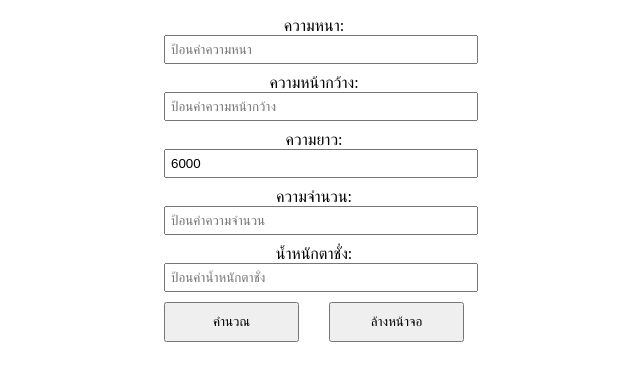
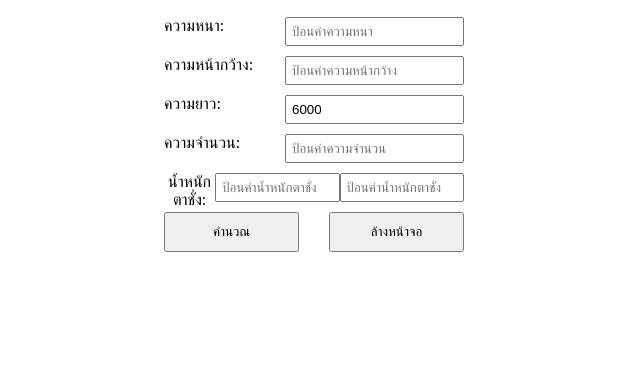
Before and after one commit to chai2686/SubBot_Projects_Web, a plain HTML site: page calc.htm in a window 1280 px wide. Shown: the part 50-430 px from the top of the page, without its empty margins (326-966 px from the left). Drawn offline with Linux system fonts and the light colour scheme.

Commit message:
Update calc.htm

```diff
--- a/calc.htm
+++ b/calc.htm
@@ -13,7 +13,7 @@
     }
 
     input {
-      width: 100%;
+      width: 55%;
       padding: 5px;
       margin-bottom: 10px;
     }
@@ -31,26 +31,52 @@
     .btn-container button {
       flex-basis: 45%; /* กำหนดขนาดให้ปุ่มเป็น 45% ของพื้นที่ของคอนเทนเนอร์ */
     }
+    .thick-container {
+      display: flex;
+      justify-content: space-between;
+    }
+    .width-container {
+      display: flex;
+      justify-content: space-between;
+    }
+    .length-container {
+      display: flex;
+      justify-content: space-between;
+    }
+    .quantity-container {
+      display: flex;
+      justify-content: space-between;
+    }
+    .weight-container {
+      display: flex;
+      justify-content: space-between;
+    }
   </style>
 </head>
 <body>
   <div class="container">
     <h2>เว็บคำนวณ</h2>
+    <div class="thick-container">
     <label for="boldness">ความหนา:</label>
     <input type="number" id="boldness" placeholder="ป้อนค่าความหนา">
-
+    </div>
+    <div class="width-container">
     <label for="width">ความหน้ากว้าง:</label>
     <input type="number" id="width" placeholder="ป้อนค่าความหน้ากว้าง">
-
+    </div>
+    <div class="length-container">
     <label for="length">ความยาว:</label>
     <input type="number" id="length" placeholder="ป้อนค่าความยาว" value="6000">
-
+    </div>
+    <div class="quantity-container">
     <label for="quantity">ความจำนวน:</label>
     <input type="number" id="quantity" placeholder="ป้อนค่าความจำนวน">
-
+    </div>
+    <div class="weight-container">
     <label for="weight">น้ำหนักตาชั่ง:</label>
-    <input type="number" id="weight" placeholder="ป้อนค่าน้ำหนักตาชั่ง">
-
+    <input type="number" id="weight1" placeholder="ป้อนค่าน้ำหนักตาชั่ง">
+    <input type="number" id="weight2" placeholder="ป้อนค่าน้ำหนักตาชั่ง">
+    </div>
     <div class="btn-container">
       <button onclick="calculate()">คำนวณ</button>
       <button onclick="reset()">ล้างหน้าจอ</button>
@@ -63,10 +89,11 @@
       var width = document.getElementById('width').value;
       var length = document.getElementById('length').value;
       var quantity = document.getElementById('quantity').value;
-      var weight = document.getElementById('weight').value;
+      var weight1 = document.getElementById('weight1').value;
+      var weight2 = document.getElementById('weight2').value;
 
       // ทำการคำนวณหรือดำเนินการต่อไปตามที่คุณต้องการ
-      var avg_thick = weight / width / length / 0.00000785 / quantity;
+      var avg_thick = (weight1+weight2) / width / length / 0.00000785 / quantity;
       avg_thick = avg_thick.toFixed(4);
 
       // ทำต่อไปตามความต้องการ เช่น แสดงผลลัพท์หรือดำเนินการเพิ่มเติม
@@ -79,7 +106,8 @@
       document.getElementById('width').value = '';
       document.getElementById('length').value = '6000';
       document.getElementById('quantity').value = '';
-      document.getElementById('weight').value = '';
+      document.getElementById('weight1').value = '';
+      document.getElementById('weight2').value = '';
     }
   </script>
 </body>
```
